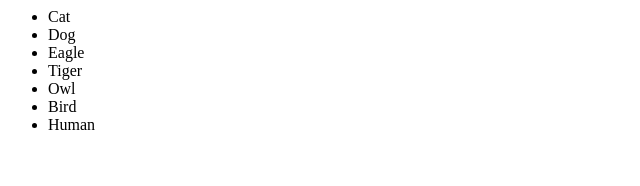
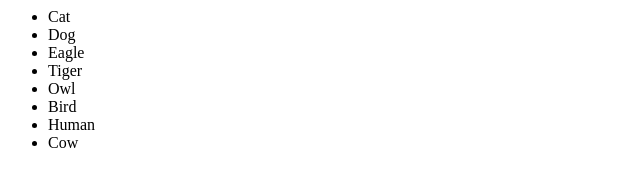
Before and after one commit to soeci92/Hello-world-trial, a plain HTML site: page index.html in a window 1280 px wide. Shown: the full height of the page, 0-640 px from the left. Drawn offline with Linux system fonts and the light colour scheme.

Commit message:
Add a cow

```diff
--- a/index.html
+++ b/index.html
@@ -8,6 +8,7 @@
 			<li> Owl </li>
 			<li> Bird </li>
 			<li> Human </li>
+			<li> Cow </li>
 		</ul>
 	</body>
 </html>
```
